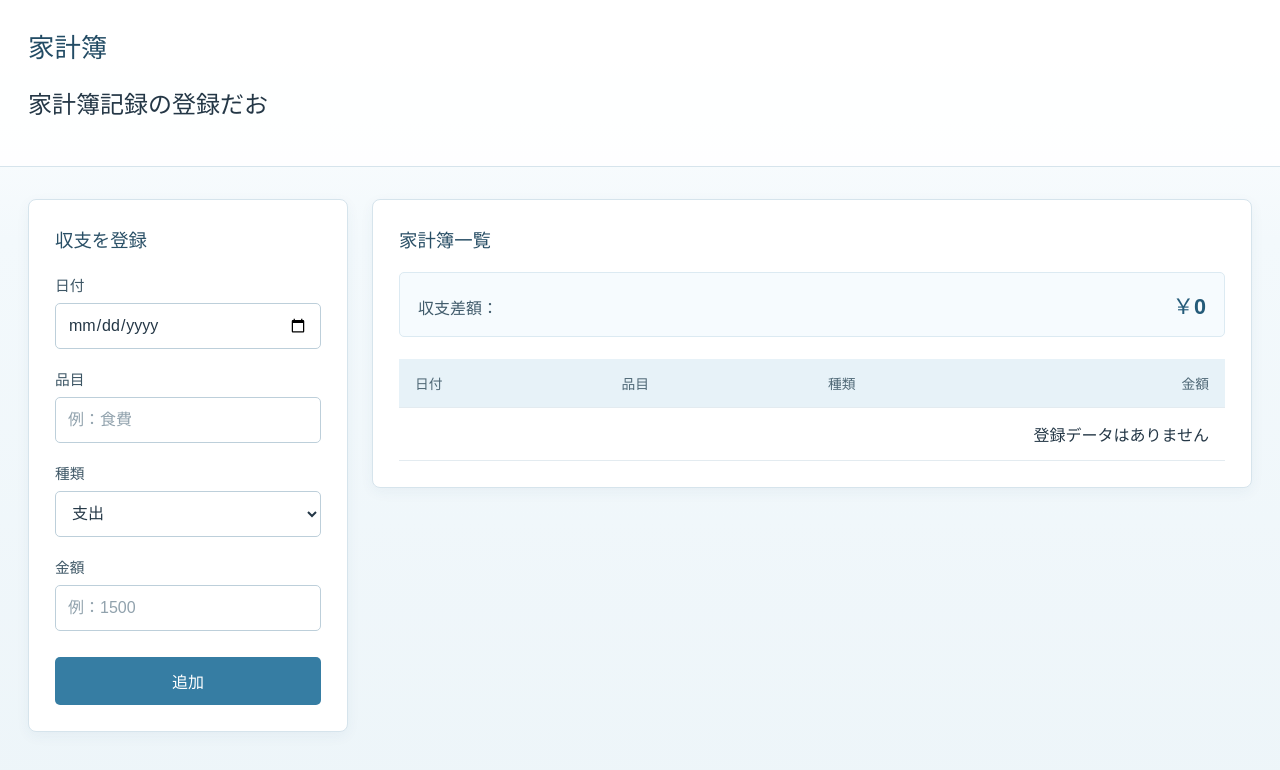
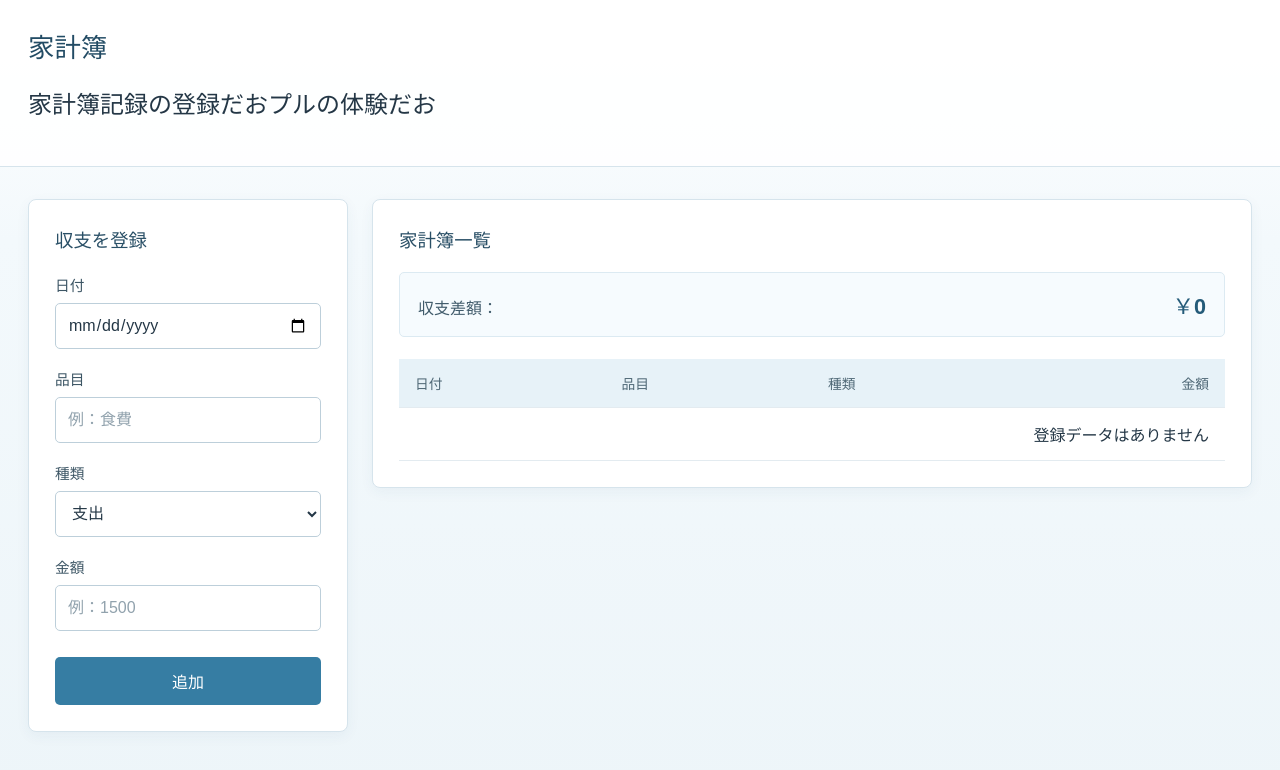
Before and after one commit to enjoygod1999-cmd/kakeibo-page, a plain HTML site: page index.html in a window 1280 px wide. Drawn offline with Linux system fonts and the light colour scheme.

Commit message:
Update2 pull subtitle in index.html

```diff
--- a/index.html
+++ b/index.html
@@ -12,7 +12,7 @@
 <body>
   <header class="page-header">
     <h1>家計簿</h1>
-    <h2>家計簿記録の登録だお</h2>
+    <h2>家計簿記録の登録だおプルの体験だお</h2>
   </header>
 
   <main class="ledger-layout">
```
